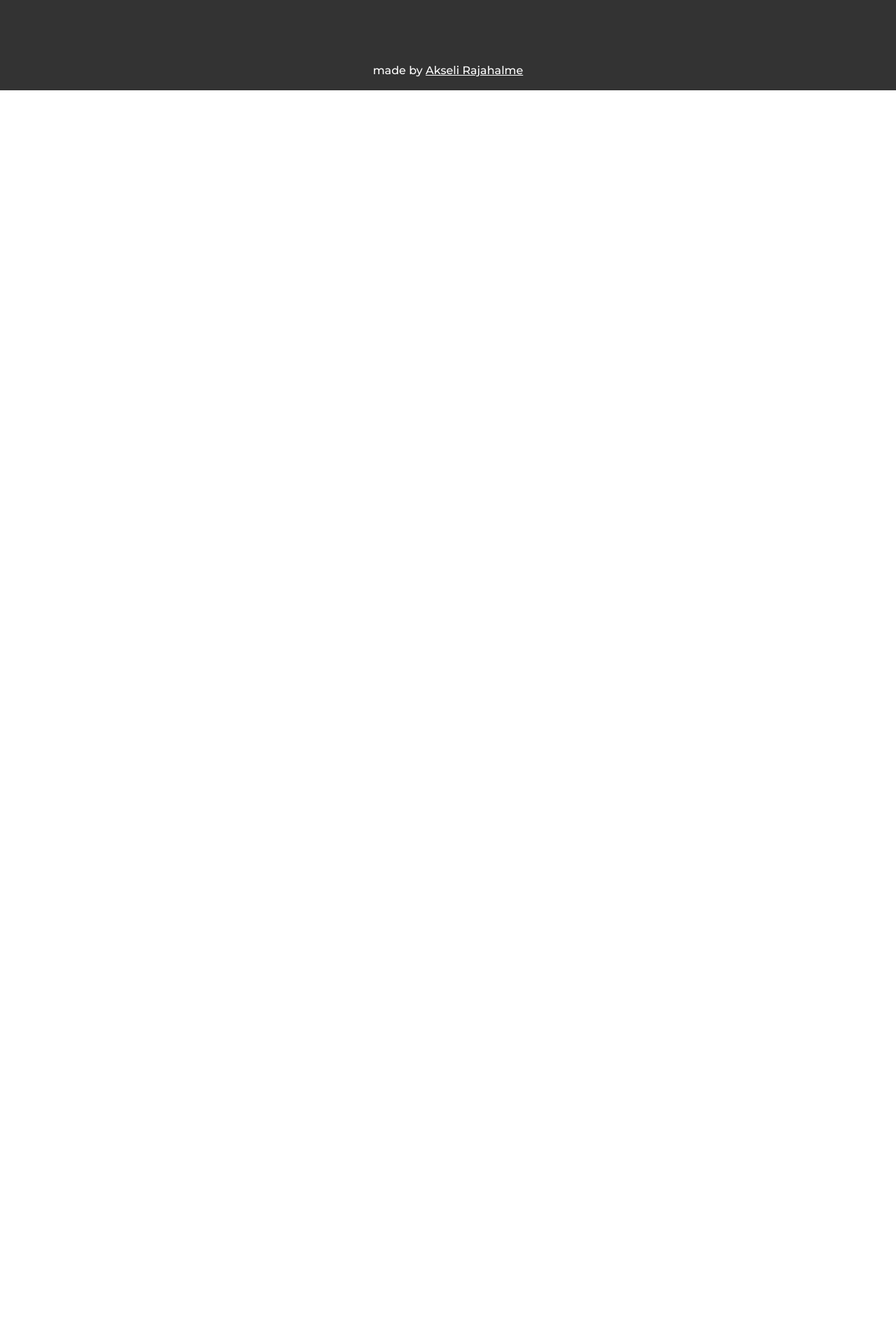
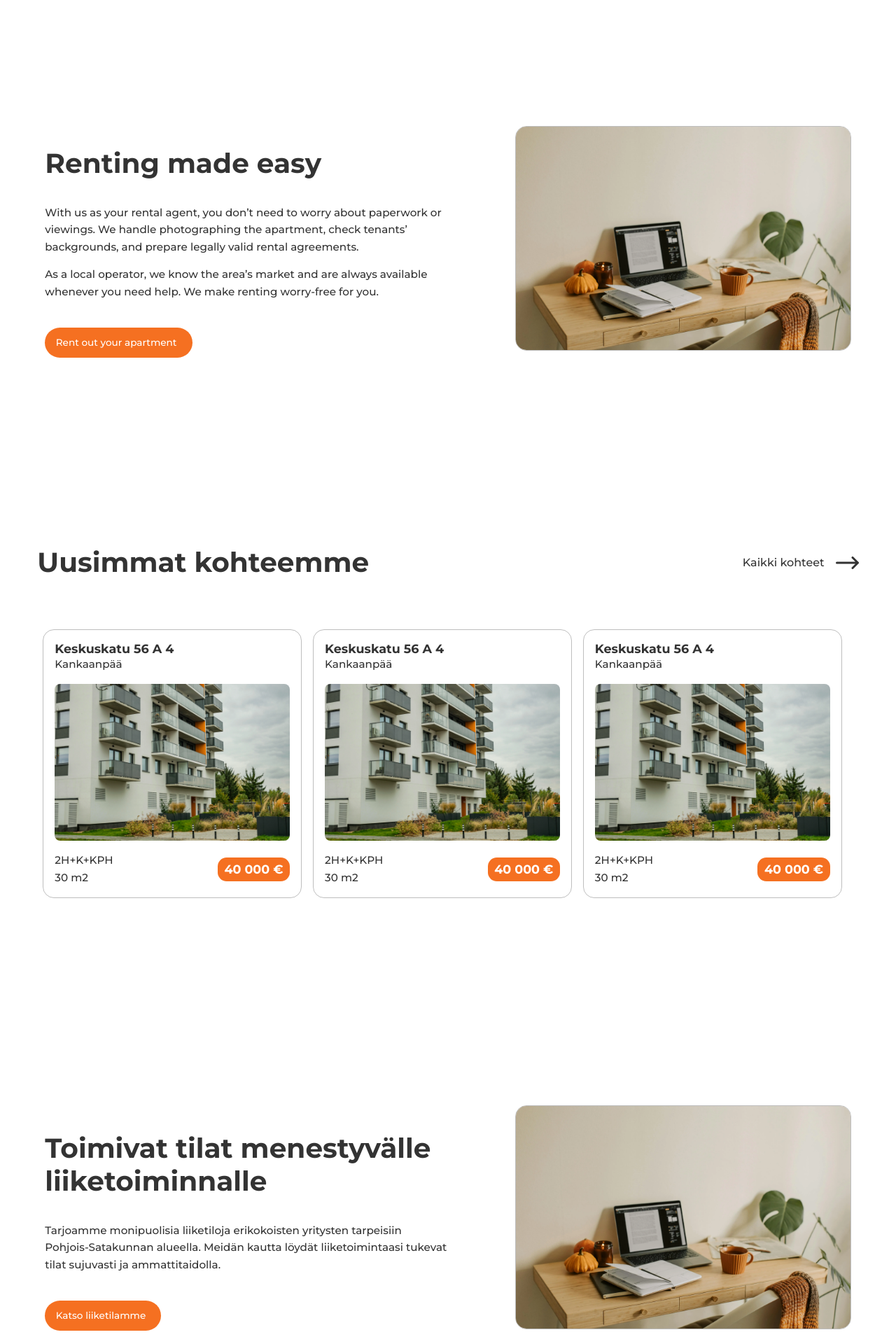
Before and after one commit to AkseliRaj/real-estate-management-website, a React (Vite) app in the folder ar-isannointi-oy/: page /vuokraus in a window 1280 px wide. Shown: the part 580-2500 px from the top of the page at 70% size. Before the commit the page ends 800 px from the top, so only its background shows below. Built offline with nearby package versions, Linux system fonts and the light colour scheme.

Commit message:
Added rental landing page with content and its translations. Routed it in app.js and added it to sitelinks.js

```diff
--- a/ar-isannointi-oy/src/App.jsx
+++ b/ar-isannointi-oy/src/App.jsx
@@ -16,6 +16,7 @@ import RealEstateQuotePage from './pages/RealEstateQuotePage.jsx';
 import RealEstatePropertiesPage from './pages/RealEstatePropertiesPage.jsx';
 import RealEstateLandingPage from './pages/RealEstateLandingPage.jsx';
 import RentalPropertiesPage from './pages/RentalPropertiesPage.jsx';
+import RentalLandingPage from './pages/RentalLandingPage.jsx';
 
 function App() {
   const { pathname } = useLocation();
@@ -35,7 +36,8 @@ function App() {
           <Route path="/kiinteistonvalitys" element={<RealEstateLandingPage />} />
           <Route path="/arvio-kohteestasi" element={<RealEstateQuotePage />} />
           <Route path="/kiinteistonvalitys/kohteet" element={<RealEstatePropertiesPage />} />
-          <Route path="/vuokra-kohteet" element={<RentalPropertiesPage />} />
+          <Route path="/vuokraus/kohteet" element={<RentalPropertiesPage />} />
+          <Route path="/vuokraus" element={<RentalLandingPage />} />
         </Routes>
       </main>
       <Footer />
--- a/ar-isannointi-oy/src/components/IntroductionSectionWithImage.jsx
+++ b/ar-isannointi-oy/src/components/IntroductionSectionWithImage.jsx
@@ -40,7 +40,7 @@ export default function IntroductionSectionWithImage({
         >
             <div className="row gx-0 d-flex justify-content-center py-5">
                 <div className="col-11 col-xxl-9">
-                    <div className="d-block d-md-none col-12 col-sm-11 pb-5">
+                    <div className="d-block d-md-none col-12 col-sm-11 pb-3 pb-md-5">
                         <IntroductionImageWithPlaceholder
                             imageSrc={imageSrc}
                             imageAlt={imageAlt}
--- a/ar-isannointi-oy/src/data/siteLinks.js
+++ b/ar-isannointi-oy/src/data/siteLinks.js
@@ -14,8 +14,8 @@ const SITE_LINKS = {
     requestEstimate: '/arvio-kohteestasi',
     publicDeeds: '/julkiset-kaupanvahvistukset',
     offerDeals: '/tarjouskaupat',
-    rental: '#',
-    rentalProperties: '/vuokra-kohteet',
+    rental: '/vuokraus',
+    rentalProperties: '/vuokraus/kohteet',
     rentalApplication: '#',
     rentYourHome: '#'
 };
--- a/ar-isannointi-oy/src/locales/en/translation.json
+++ b/ar-isannointi-oy/src/locales/en/translation.json
@@ -469,5 +469,17 @@
   },
   "Rental-Properties-Page": {
     "Banner-Title": "Our rentals"
+  },
+  "Rental-Landing-Page": {
+    "Banner": {
+      "title": "Rentals for all purposes",
+      "CTA-button": "Check out selection"
+    },
+    "Introduction-Section": {
+      "title": "Renting made easy",
+      "paragraph1": "With us as your rental agent, you don’t need to worry about paperwork or viewings. We handle photographing the apartment, check tenants’ backgrounds, and prepare legally valid rental agreements.",
+      "paragraph2": "As a local operator, we know the area’s market and are always available whenever you need help. We make renting worry-free for you.",
+      "CTA-button": "Rent out your apartment"
+    }
   }
 }
--- a/ar-isannointi-oy/src/locales/fi/translation.json
+++ b/ar-isannointi-oy/src/locales/fi/translation.json
@@ -469,5 +469,22 @@
   },
   "Rental-Properties-Page": {
     "Banner-Title": "Vuokrakohteemme"
+  },
+  "Rental-Landing-Page": {
+    "Banner": {
+      "title": "Vuokrakohteet kaikkiin tarpeisiin",
+      "CTA-button": "Katso kohteemme"
+    },
+    "Introduction-Section": {
+      "title": "Vuokraus tehty helpoksi",
+      "paragraph1": "Meillä vuokranantajana sinun ei tarvitse huolehtia paperitöistä tai näytöistä. Hoidamme asunnon kuvauksen, tarkistamme vuokralaisten taustat ja laadimme juridisesti pätevät vuokrasopimukset. ",
+      "paragraph2": "Paikallisena toimijana tunnemme alueen markkinat ja olemme tavoitettavissa aina, kun tarvitset apua. Me teemme vuokraamisesta sinulle huoletonta.",
+      "CTA-button": "Vuokraa asuntosi"
+    },
+    "Business-Rental-Advertisement": {
+      "title": "Toimivat tilat menestyvälle liiketoiminnalle",
+      "paragraph": "Tarjoamme monipuolisia liiketiloja erikokoisten yritysten tarpeisiin Pohjois-Satakunnan alueella. Meidän kautta löydät liiketoimintaasi tukevat tilat sujuvasti ja ammattitaidolla.",
+      "CTA-Button": "Katso liiketilamme"
+    }
   }
 }
--- /dev/null
+++ b/ar-isannointi-oy/src/pages/RentalLandingPage.jsx
@@ -0,0 +1,116 @@
+import { Link, useNavigate } from 'react-router-dom';
+import { useTranslation } from 'react-i18next';
+import HeroWrapper from '../components/HeroWrapper.jsx';
+import LandingPropertyCarousel from '../components/LandingPropertyCarousel.jsx';
+import ArrowButton from '../components/ArrowButtonOrange.jsx';
+import ServiceCard from '../components/ServiceCard.jsx';
+import IntroductionSectionWithImage from '../components/IntroductionSectionWithImage.jsx';
+import NewsSection from '../components/NewsSection.jsx';
+import ArrowIcon from '../assets/svg/rightArrowIconDark.svg';
+import FormIcon from '../assets/svg/FilePenIcon.svg';
+import HumanIcon from '../assets/svg/HumanIcon.svg';
+import MoneyIcon from '../assets/svg/MoneyIcon.svg';
+import BiddingQuotePageImage from '../assets/webp/BiddingQuotePageImage.webp';
+import '../css/RealEstateProperties.css';
+import '../css/RealEstateLanding.css'
+
+function RealEstateLandingPage() {
+  const { t } = useTranslation();
+  const navigate = useNavigate();
+  const temporaryProperties = Array.from({ length: 3 }, () => ({
+    address: 'Keskuskatu 56 A 4',
+    city: 'Kankaanpää',
+    specifications: '2H+K+KPH',
+    squares: '30 m2',
+    price: '40 000 €',
+  }));
+
+  const handleCtaClick = () => {
+    navigate('/vuokraus/kohteet');
+  };
+
+  const serviceCards = [
+    {
+      iconSrc: FormIcon,
+      iconAlt: 'Form Icon',
+      title: t('Real-Estate-Landing.Card-Section.card1.title'),
+      paragraph: t('Real-Estate-Landing.Card-Section.card1.paragraph'),
+    },
+    {
+      iconSrc: HumanIcon,
+      iconAlt: 'Human Icon',
+      title: t('Real-Estate-Landing.Card-Section.card2.title'),
+      paragraph: t('Real-Estate-Landing.Card-Section.card2.paragraph'),
+    },
+    {
+      iconSrc: MoneyIcon,
+      iconAlt: 'Money Icon',
+      title: t('Real-Estate-Landing.Card-Section.card3.title'),
+      paragraph: t('Real-Estate-Landing.Card-Section.card3.paragraph'),
+    },
+  ];
+  const newsItems = t('propertyLanding.IL-News-Section.items', { returnObjects: true, defaultValue: [] });
+
+  return (
+    <div className='container-fluid px-0 main-layout'>
+      <HeroWrapper
+        headerText={t('Rental-Landing-Page.Banner.title')}
+        buttonText={t('Rental-Landing-Page.Banner.CTA-button')}
+        onButtonClick={handleCtaClick}
+      />
+
+      <IntroductionSectionWithImage
+        title={t('Rental-Landing-Page.Introduction-Section.title')}
+        paragraphs={[
+          t('Rental-Landing-Page.Introduction-Section.paragraph1'),
+          t('Rental-Landing-Page.Introduction-Section.paragraph2')
+        ]}
+        imageSrc={BiddingQuotePageImage}
+        imageAlt={t('Real-Estate-Landing.About-Us-Section.title')}
+        buttonText={t('Rental-Landing-Page.Introduction-Section.CTA-button')}
+        onButtonClick={handleCtaClick}
+        showBottomBorder={false}
+      />
+
+      <div className='row gx-0 justify-content-center Rental-Cards-Carousel'>
+        <div className='col-11 d-flex align-items-center justify-content-center justify-content-md-between'>
+          <h3 className='d-none d-md-block mb-0'>
+            {t('Real-Estate-Landing.Propertie-Carousel.title')}
+          </h3>
+          <h4 className='d-block d-md-none text-center mb-0'>
+            {t('Real-Estate-Landing.Propertie-Carousel.title')}
+          </h4>
+          <div className='d-none d-md-flex align-items-center gap-2'>
+            <Link className='link' to='/vuokraus/kohteet'>Kaikki kohteet
+              <img src={ArrowIcon} alt="Arrow-Icon" className="link-arrow-icon ps-3" />
+            </Link>
+          </div>
+
+        </div>
+        <div className='col-11 d-flex align-items-center'>
+          <LandingPropertyCarousel properties={temporaryProperties} />
+        </div>
+        <div className='col-11 d-flex d-md-none justify-content-center align-items-center'>
+          <Link className='link' to='/kiinteistonvalitys/kohteet'>Kaikki kohteet
+            <img src={ArrowIcon} alt="Arrow-Icon" className="link-arrow-icon ps-3" />
+          </Link>
+        </div>
+      </div>
+
+      <IntroductionSectionWithImage
+        title={t('Rental-Landing-Page.Business-Rental-Advertisement.title')}
+        paragraphs={[
+          t('Rental-Landing-Page.Business-Rental-Advertisement.paragraph'),
+        ]}
+        imageSrc={BiddingQuotePageImage}
+        imageAlt={t('Real-Estate-Landing.About-Us-Section.title')}
+        buttonText={t('Rental-Landing-Page.Business-Rental-Advertisement.CTA-Button')}
+        onButtonClick={handleCtaClick}
+        showBottomBorder={false}
+      />
+
+    </div>
+  );
+}
+
+export default RealEstateLandingPage;
```
